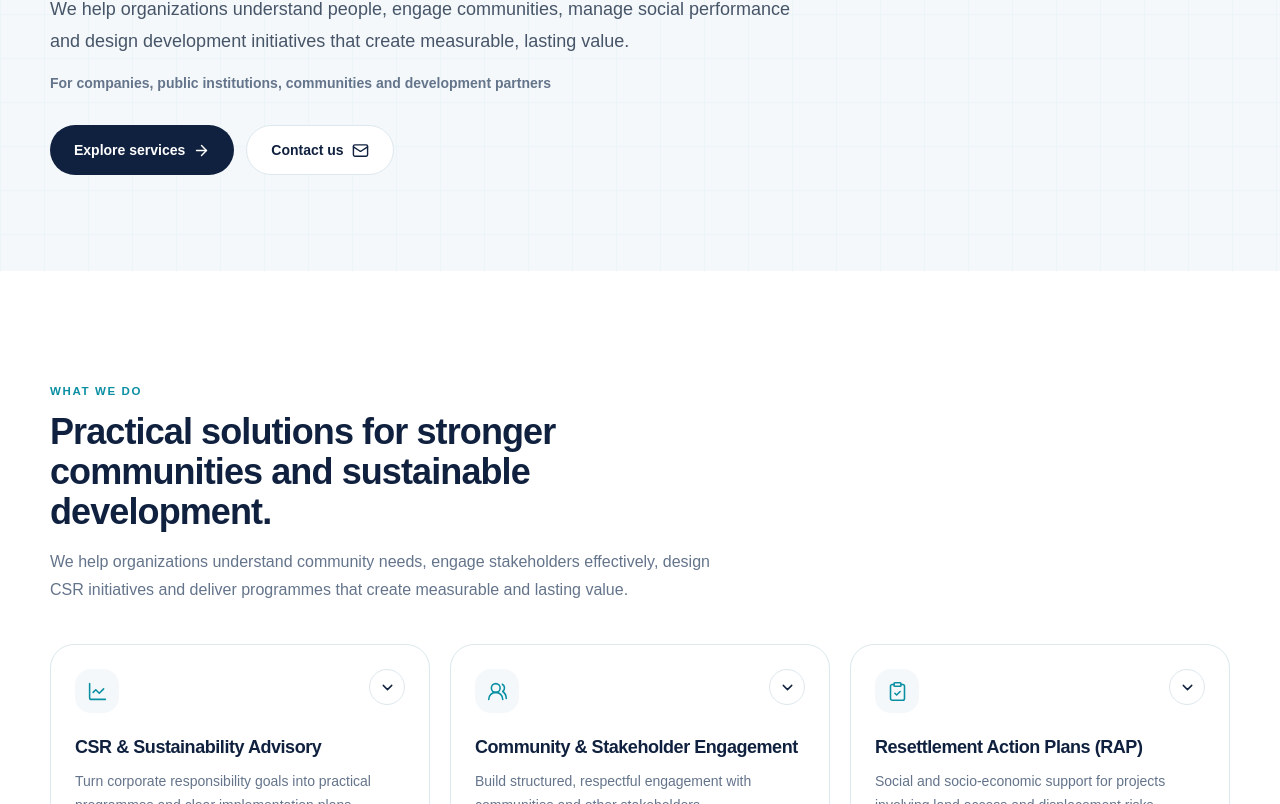
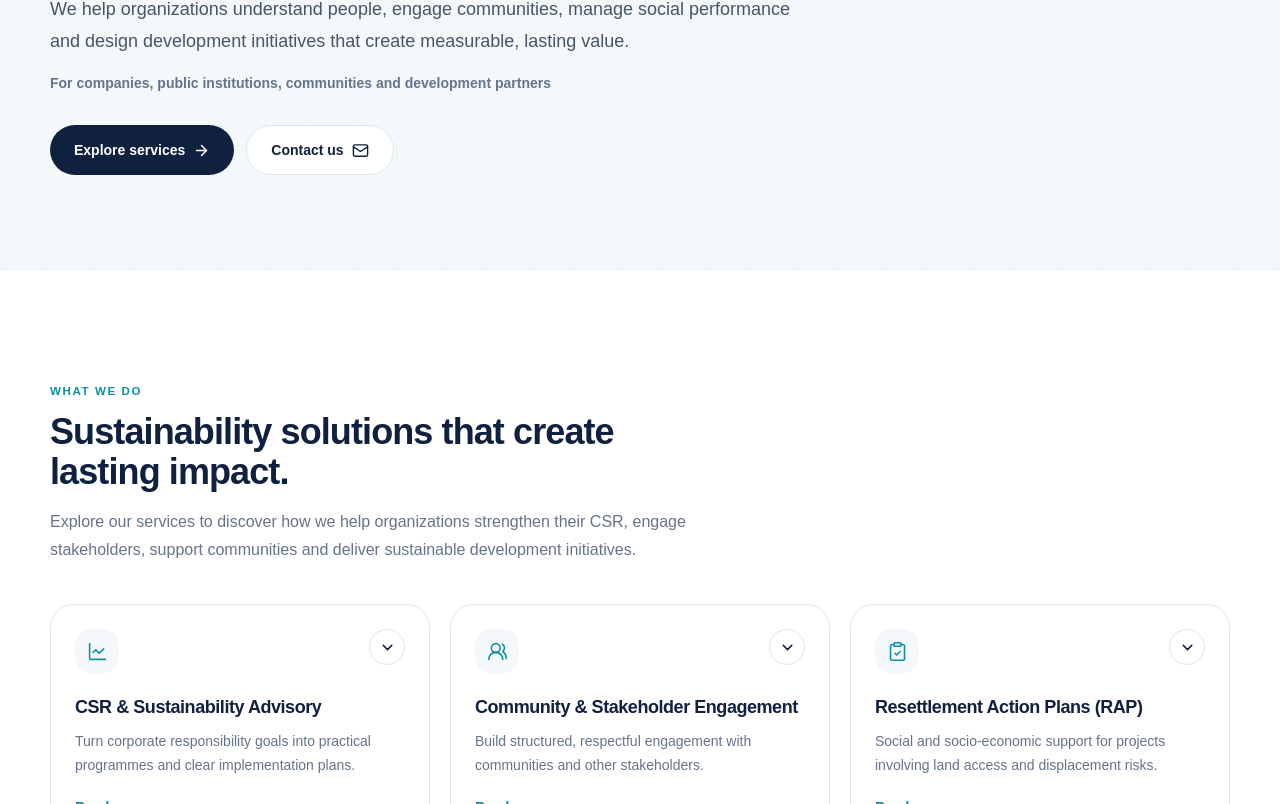
Before and after one commit to FrekeNobles/csradvisorsglobal, a Next.js app: page /ltd in a window 1280 px wide. Shown: the part 426-1230 px from the top of the page. Built offline with nearby package versions, Linux system fonts and the light colour scheme.

Commit message:
fix: content refined

```diff
--- a/src/components/practice-page.tsx
+++ b/src/components/practice-page.tsx
@@ -8,9 +8,9 @@ import type { Practice } from "@/data/site";
 const practiceContent = {
   ltd: {
     whatWeDo: {
-      title: "Practical solutions for stronger communities and sustainable development.",
+      title: "Sustainability solutions that create lasting impact.",
       description:
-        "We help organizations understand community needs, engage stakeholders effectively, design CSR initiatives and deliver programmes that create measurable and lasting value.",
+        "Explore our services to discover how we help organizations strengthen their CSR, engage stakeholders, support communities and deliver sustainable development initiatives.",
     },
     whoWeServe: {
       title: "Working with organizations creating impact across communities.",
```
